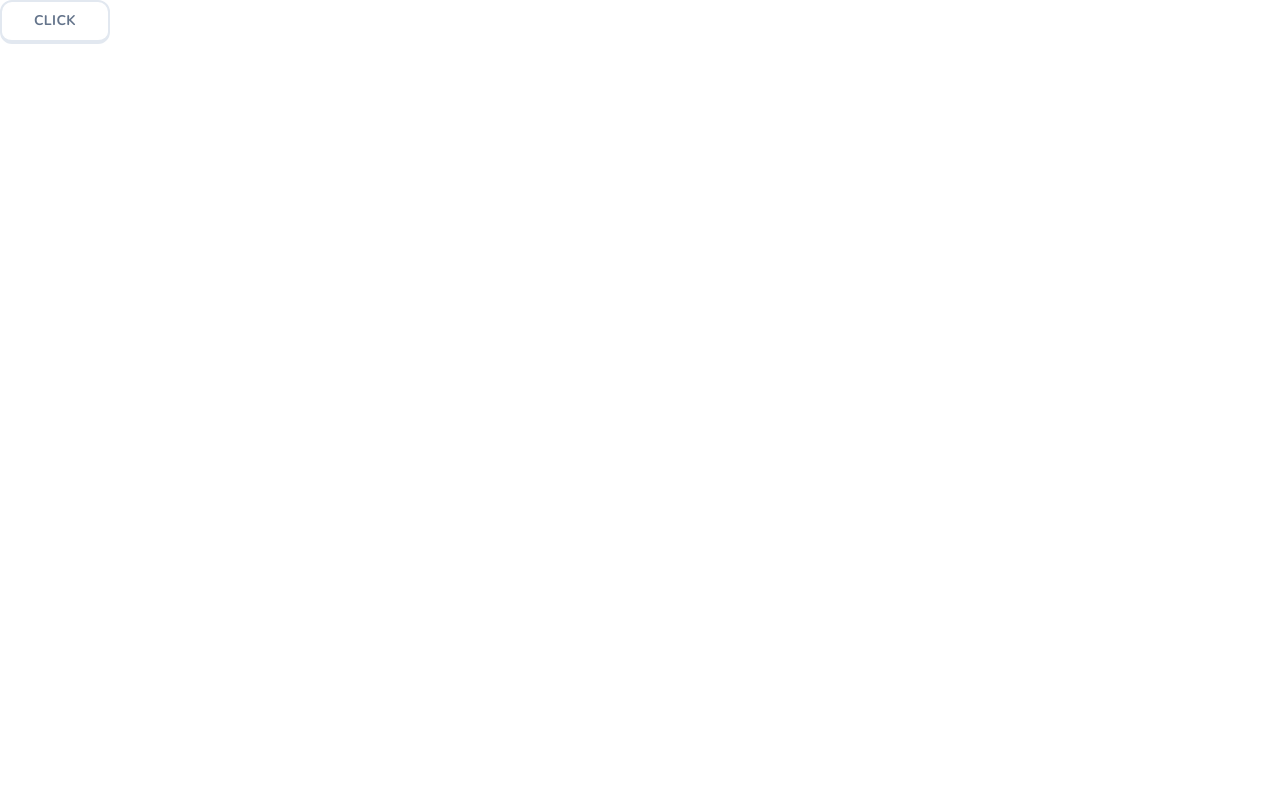
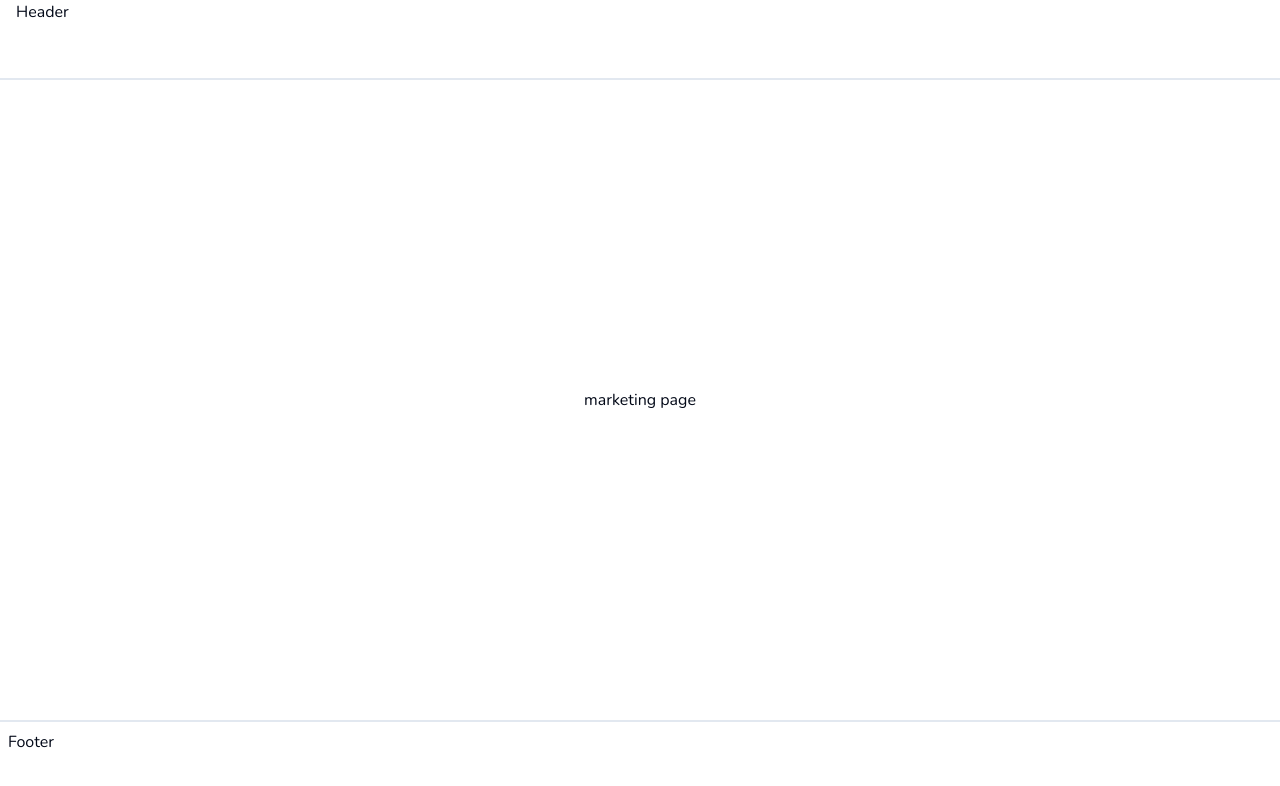
Before and after one commit to kopz9/duolingo-clone, a Next.js app: page / in a window 1280 px wide. Shown: the top 786 px of the page. Built offline with nearby package versions, Linux system fonts and the light colour scheme.

Commit message:
feat: marketing page skeleton

```diff
--- /dev/null
+++ b/app/(marketing)/footer.tsx
@@ -0,0 +1,9 @@
+export const Footer = () => {
+  return(
+    <footer className='hidden lg:block h-20 w-full border-t-2 border-slate-200 p-2'>
+      Footer
+    </footer>
+  )
+}
+
+export default Footer;
--- /dev/null
+++ b/app/(marketing)/header.tsx
@@ -0,0 +1,9 @@
+export const Header = () => {
+  return (
+    <header className="h-20 w-full border-b-2 border-slate-200 px-4">
+      Header
+    </header>
+  );
+};
+
+export default Header;
--- /dev/null
+++ b/app/(marketing)/layout.tsx
@@ -0,0 +1,19 @@
+import Footer from "./footer";
+import Header from "./header";
+
+type Props = {
+  children: React.ReactNode;
+};
+
+const MarketingLayout = ({ children }: Props) => {
+  return (
+    <div className="min-h-screen flex flex-col">
+      <Header />
+      <main className='flex-1 flex flex-col items-center justify-center'>
+        {children}
+      </main>
+      <Footer />
+    </div>
+  );
+};
+export default MarketingLayout;
--- a/app/page.tsx
+++ b/app/(marketing)/page.tsx
@@ -3,7 +3,7 @@
 export default function Home() {
   return (
     <div>
-      <Button size='lg'>click</Button>
+      marketing page
     </div>
   );
 }
```
